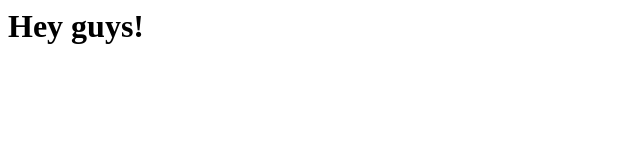
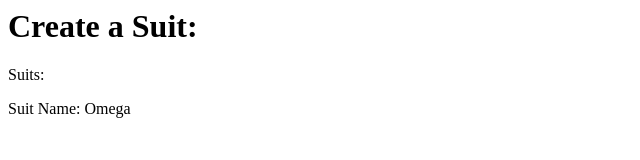
Before and after one commit to ilikecheese0/infinitysuits, a plain HTML site: page index.html in a window 1280 px wide. Shown: the whole page, without its empty margins (0-640 px from the left). Drawn offline with Linux system fonts and the light colour scheme.

Commit message:
added a readable json file

```diff
--- a/index.html
+++ b/index.html
@@ -1,3 +1,8 @@
 <h1>
-    Hey guys!
+    Create a Suit:
 </h1>
+<p>Suits:</p>
+<div id="suitList">
+
+</div>
+<script src="script.js"></script>
--- /dev/null
+++ b/script.js
@@ -0,0 +1,11 @@
+document.addEventListener("DOMContentLoaded", function () {
+    fetch('suits.json')
+        .then(response => response.json())
+        .then(data => {
+            suitList = document.getElementById("suitList");
+
+            nameSingular = document.createElement("p");
+            nameSingular.textContent = "Suit Name: " + data.name_singular;
+            suitList.appendChild(nameSingular);
+        });
+});
--- /dev/null
+++ b/suits.json
@@ -0,0 +1,8 @@
+{
+    "name_singular": "Omega",
+    "name_plural": "Omegas",
+    "col": "CCCC77",
+    "sin_name": "Endless",
+    "tarot_name": "Singularity",
+    "blind_name": "Limit"
+}
```
